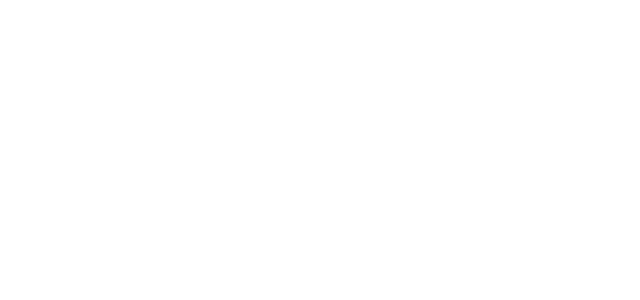
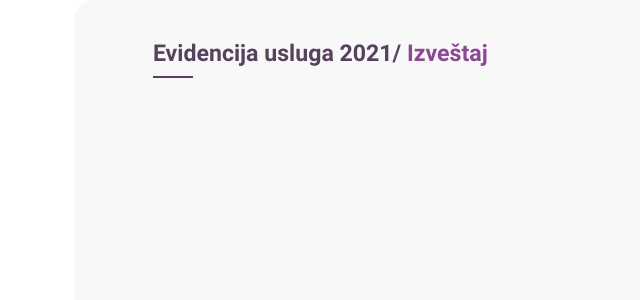
Before and after one commit to vegaitglobal/sos-zenski-centar, a React (Create React App) app in the folder sos-web/: page /reports in a window 1280 px wide. Shown: the top 300 px of the page, without its empty margins (28-668 px from the left). Built offline with nearby package versions, Linux system fonts and the light colour scheme.

Commit message:
Add reports shell

```diff
--- /dev/null
+++ b/sos-web/src/components/organisms/ReportsContent/ReportsContent.js
@@ -0,0 +1,14 @@
+import { Container } from '../../layout/Container';
+import { StyledReportsContent, StyledHeading } from './ReportsContent.styles';
+
+export const ReportsContent = (props) => {
+  return (
+    <StyledReportsContent {...props}>
+      <Container>
+        <StyledHeading type="h2">
+          Evidencija usluga 2021/ <span>Izveštaj</span>
+        </StyledHeading>
+      </Container>
+    </StyledReportsContent>
+  );
+};
--- /dev/null
+++ b/sos-web/src/components/organisms/ReportsContent/ReportsContent.styles.js
@@ -0,0 +1,30 @@
+import { rgba } from 'polished';
+import styled from 'styled-components';
+import { Heading } from '../../atoms/Heading/Heading';
+
+export const StyledReportsContent = styled.div`
+  padding: 40px 0;
+  background-color: ${({ theme }) => rgba(theme.color.greyLighter, 0.3)};
+  border-radius: 20px 0px 0px 20px;
+  height: 100%;
+  flex-grow: 1;
+`;
+
+export const StyledHeading = styled(Heading)`
+  position: relative;
+  color: ${({ theme }) => theme.color.purple};
+
+  &::after {
+    content: '';
+    position: absolute;
+    bottom: -10px;
+    left: 0;
+    height: 2px;
+    width: 40px;
+    background-color: ${({ theme }) => theme.color.purple};
+  }
+
+  span {
+    color: ${({ theme }) => theme.color.purpleLight};
+  }
+`;
--- /dev/null
+++ b/sos-web/src/components/pages/Reports.js
@@ -0,0 +1,14 @@
+import { ReportsContent } from '../organisms/ReportsContent/ReportsContent';
+import { StyledReports } from './Reports.styles';
+
+export const Reports = () => {
+  return (
+    <>
+      {/* Mock sidebar */}
+      <StyledReports>
+        <div style={{ width: '102px' }}></div>
+        <ReportsContent />
+      </StyledReports>
+    </>
+  );
+};
--- /dev/null
+++ b/sos-web/src/components/pages/Reports.styles.js
@@ -0,0 +1,6 @@
+import styled from 'styled-components';
+
+export const StyledReports = styled.div`
+  display: flex;
+  height: 100%;
+`;
--- a/sos-web/src/routes/Routes.js
+++ b/sos-web/src/routes/Routes.js
@@ -1,10 +1,14 @@
 import { Route, Switch } from 'react-router-dom';
 import { Home } from '../components/pages/Home';
+import { Reports } from '../components/pages/Reports';
 
 export const Routes = () => (
   <Switch>
     <Route path="/" exact>
       <Home />
     </Route>
+    <Route path="/reports" exact>
+      <Reports />
+    </Route>
   </Switch>
 );
--- a/sos-web/src/styles/config/theme.js
+++ b/sos-web/src/styles/config/theme.js
@@ -7,10 +7,12 @@
   blackFaded: rgba('#000', 0.5),
   grey: '#676767',
   greyLight: '#ebebeb',
+  greyLighter: '#eae7eb',
   pink: '#d8a4d9',
   pinkLight: '#faf0fc',
   pinkLighter: '#faf0fc',
   purple: '#57415f',
+  purpleLight: '#8c4893',
   orange: '#ffa480',
   orangeLight: '#ffe0d0',
 };
```
